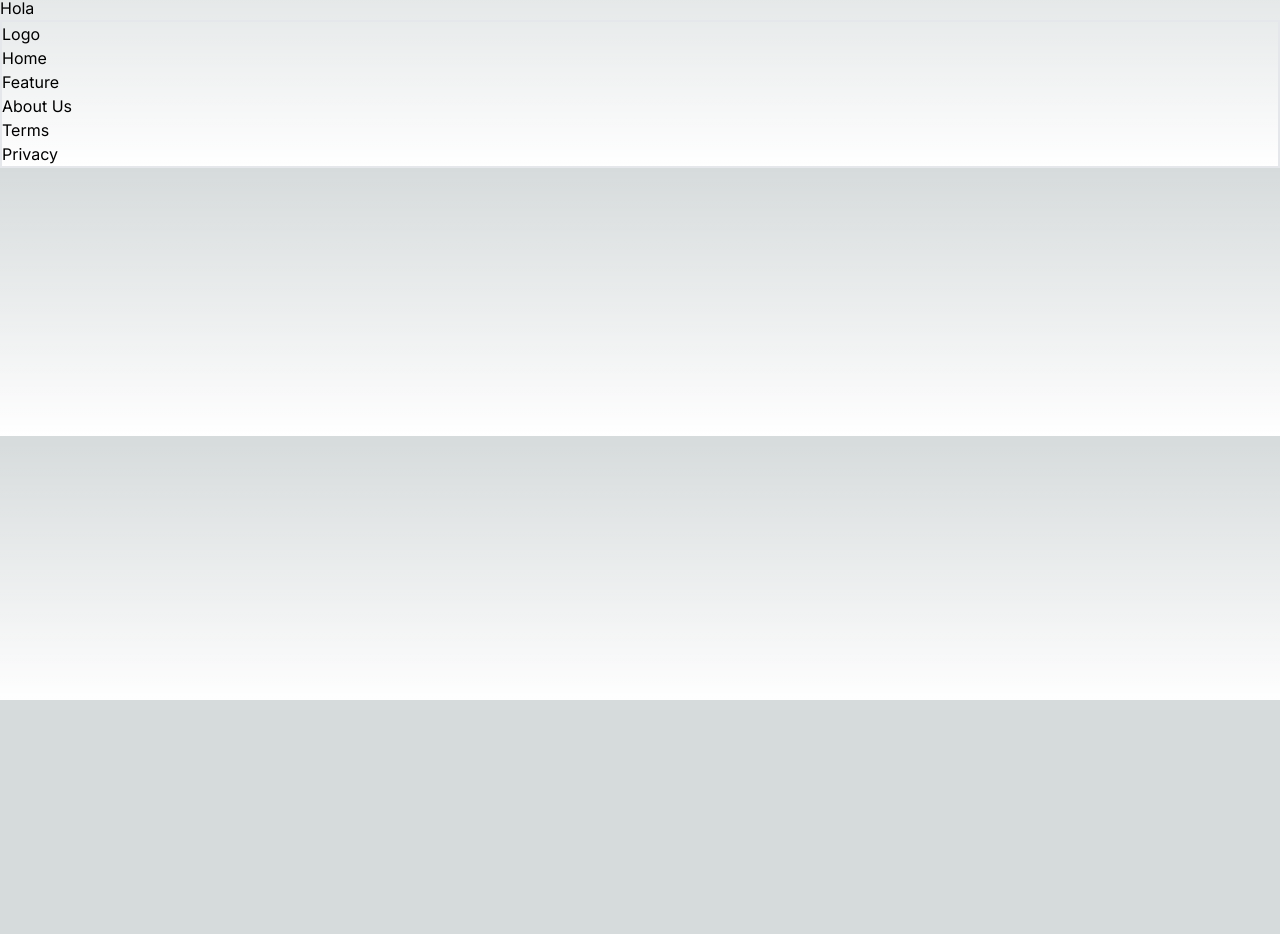
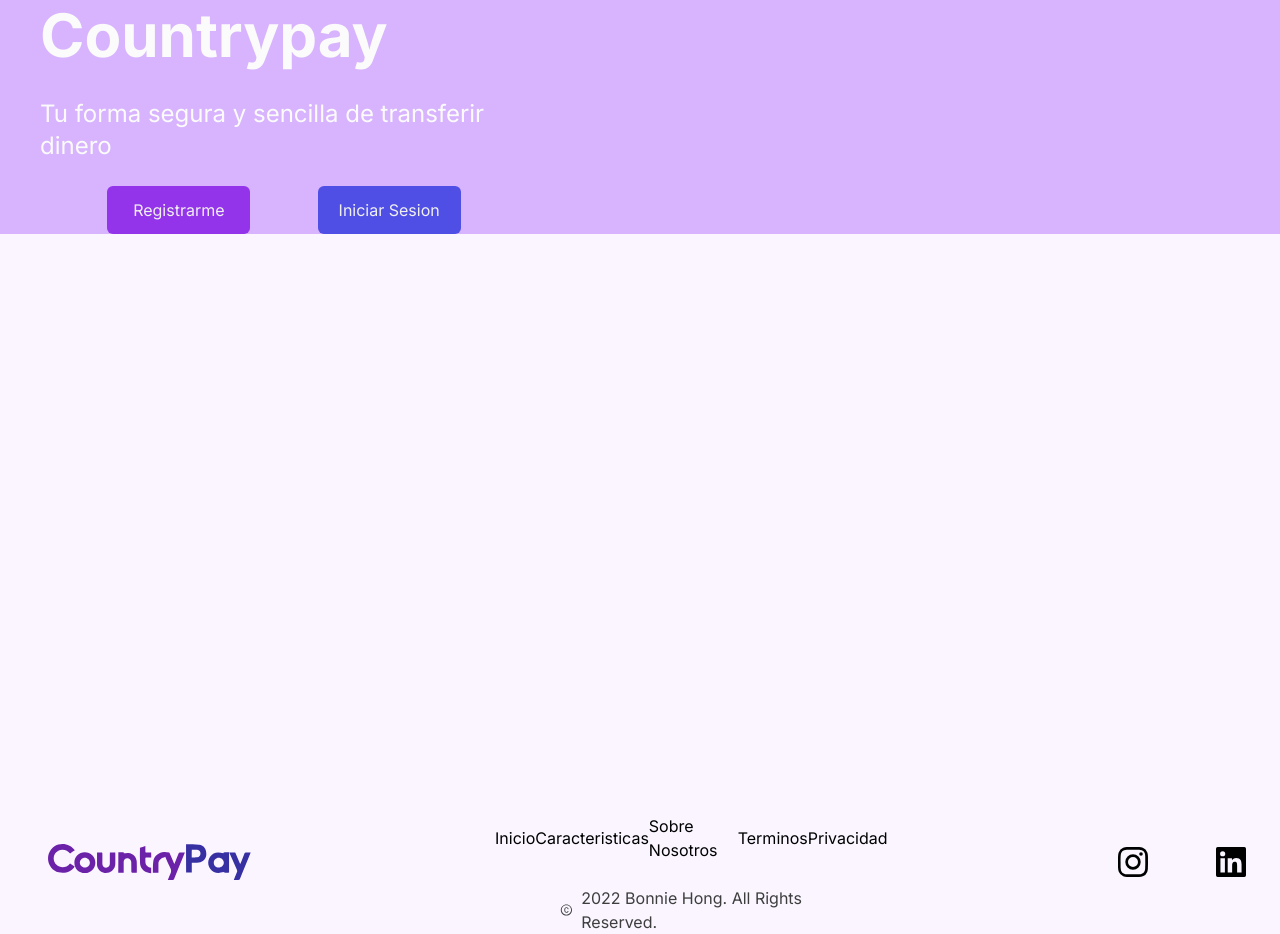
Before and after one commit to mjParedes/COUNTRY_PAY, a Next.js app in the folder frontend/: page /LandingPage in a window 1280 px wide. Shown: the part 100-1034 px from the top of the page. Before the commit the page ends 800 px from the top, so only its background shows below. Built offline with nearby package versions, Linux system fonts and the light colour scheme.

Commit message:
Footer, LandingDemo, Agregue el link al logo y bug de color en tailwind

```diff
--- a/frontend/app/Components/Footer/index.jsx
+++ b/frontend/app/Components/Footer/index.jsx
@@ -1,50 +1,65 @@
 import Link from "next/link";
+import Image from "next/image";
+import {AiOutlineCopyrightCircle} from "react-icons/ai"
+import { BiLogoInstagram, BiLogoLinkedinSquare} from "react-icons/bi"
 
 const FOOTERLINKS = [
   {
-    label: "home",
+    label: "Inicio",
     route: "/",
   },
   {
-    label: "feature",
+    label: "Caracteristicas",
     route: "/feature",
   },
   {
-    label: "about us",
+    label: "Sobre Nosotros",
     route: "/aboutUs",
   },
   {
-    label: "terms",
+    label: "Terminos",
     route: "/terms",
   },
   {
-    label: "privacy",
+    label: "Privacidad",
     route: "/privacy",
   }
 ];
 
 export  function FooterComp()  {
   return (
-    <footer className="w-full border-2 text-Azul/100">
-      <div className="w-full">
-        <div>
-          <span>Logo</span>
-        </div>
-        <div>
-          <div>
-            <ul className="capitalize">
+    <footer className="w-full  ">
+      <div className="w-full  flex justify-around items-center">
+      <div className="basis-1/3 place-content-center p-12">
+      <Link href={"/"}>
+        <Image src="/logos/Logo-CPweb.svg" width={255.64} height={46} />
+        </Link>
+      </div>
+        <div className="w-full">
+          <div className="w-full flex flex-col items-center justify-evenly " >
+            <ul className="capitalize flex justify-around items-center w-1/2 ">
                 {
                     FOOTERLINKS.map(({label, route}) =>(
                         <li key={route}>
-                            <Link href={route}> {label} </Link>
+                            <Link href={route} className="hover:text-Morado/400 duration-500 " > {label} </Link>
                         </li>
                     ))
                 }
             </ul>
-            <span></span>
+
+            <p className="flex items-center  w-1/3 text-Grises/500 relative top-6" >
+            <AiOutlineCopyrightCircle className="mr-2"/> 2022 Bonnie Hong. All Rights Reserved.
+            </p>
           </div>
         </div>
-        <div></div>
+        <div className="w-1/4 flex items-center justify-evenly" >
+          <span className="  w-full h-full flex justify-center items-center ">
+            <BiLogoInstagram  className="w-[40px] h-[40px] hover:text-Morado/500 transtion-colors duration-500 cursor-pointer  "/>
+          </span>
+          <span className="  w-full h-full flex justify-center items-center ">
+            <BiLogoLinkedinSquare className="w-[40px] h-[40px] hover:text-Morado/500 transtion-colors duration-500 cursor-pointer "/>
+          </span>
+        </div>
       </div>
     </footer>
   );
--- a/frontend/app/Components/navbar/index.jsx
+++ b/frontend/app/Components/navbar/index.jsx
@@ -5,7 +5,9 @@
   return (
     <div className="bg-Morado/50 w-full h-24 flex items-center ">
       <div className="basis-1/3 place-content-center p-12">
+        <Link href={"/"}>
         <Image src="/logos/Logo-CPweb.svg" width={255.64} height={46} />
+        </Link>
       </div>
       <div className="basis-1/3 space-x-10 text-base place-content-center">
         <a src="/pages/index.js">Sobre nosotros</a>
--- a/frontend/app/LandingPage/page.jsx
+++ b/frontend/app/LandingPage/page.jsx
@@ -1,7 +1,18 @@
+import Link from "next/link";
+
 export default function LandingPage() {
     return(
-        <>
-            <h1>Hola</h1>
-        </>
+        <div className="w-full min-h-screen ">
+            <section className="Inicio w-full  bg-Morado/300 h-full  flex flex-col justify-center  px-10 ">
+                <div className="w-[488px]">
+            <h1 className="font-bold text-6xl leading-[4.9rem] capitalize text-Grises/50 ">countrypay</h1>
+            <p className="text-2xl text-Grises/50 my-6 ">Tu forma segura y sencilla de transferir dinero</p>
+            <div className=" flex justify-evenly items-center w-full">
+                <Link href={"/"} className="w-[143px] h-[48px] rounded-md flex justify-center items-center text-Grises/100 bg-Morado/600 hover:bg-Azul/600 duration-700" >Registrarme</Link >
+                <Link href={"/loginPage"} className="w-[143px] h-[48px] rounded-md flex justify-center items-center text-Grises/100 hover:bg-Morado/600 bg-Azul/600 duration-700" >Iniciar Sesion</Link >
+            </div>
+            </div>
+            </section>
+        </div>
     )
 }
--- a/frontend/app/globals.css
+++ b/frontend/app/globals.css
@@ -17,11 +17,5 @@
 }
 
 body {
-  color: rgb(var(--foreground-rgb));
-  background: linear-gradient(
-      to bottom,
-      transparent,
-      rgb(var(--background-end-rgb))
-    )
-    rgb(var(--background-start-rgb));
+  background-color: #FAF5FF;
 }
--- a/frontend/app/page.jsx
+++ b/frontend/app/page.jsx
@@ -2,7 +2,7 @@
 import  LandingPage  from './LandingPage/page'
 export default function Home() {
   return (
-    <main className="flex min-h-screen flex-col items-center justify-between p-24">
+    <main className=" flex min-h-screen">
       <LandingPage/>
     </main>
   )
--- a/frontend/tailwind.config.js
+++ b/frontend/tailwind.config.js
@@ -34,7 +34,7 @@
         'Azul/300': '#a5b4fc',
         'Azul/400': '#818cf8',
         'Azul/500': '#6366f1',
-        'Azul/600': '#4S4fe5',
+        'Azul/600': '#4f4fe5',
         'Azul/700': '#4338Ca',
         'Azul/800': '#3730A3',
         'Azul/900': '#312E81',
```
